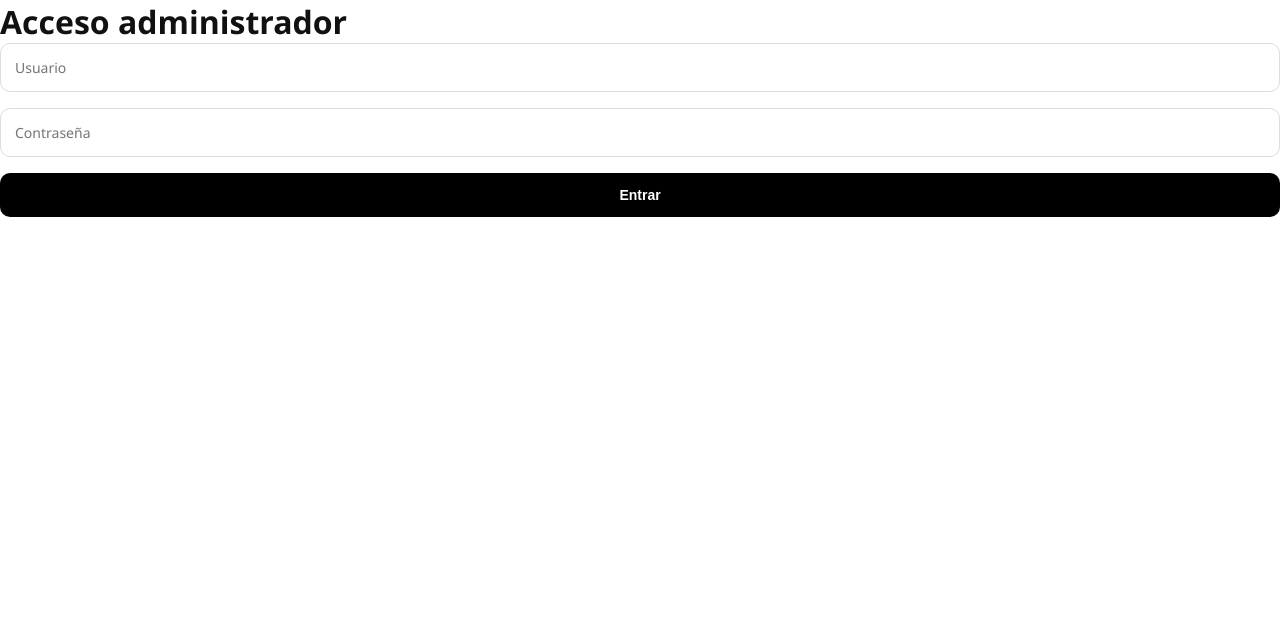
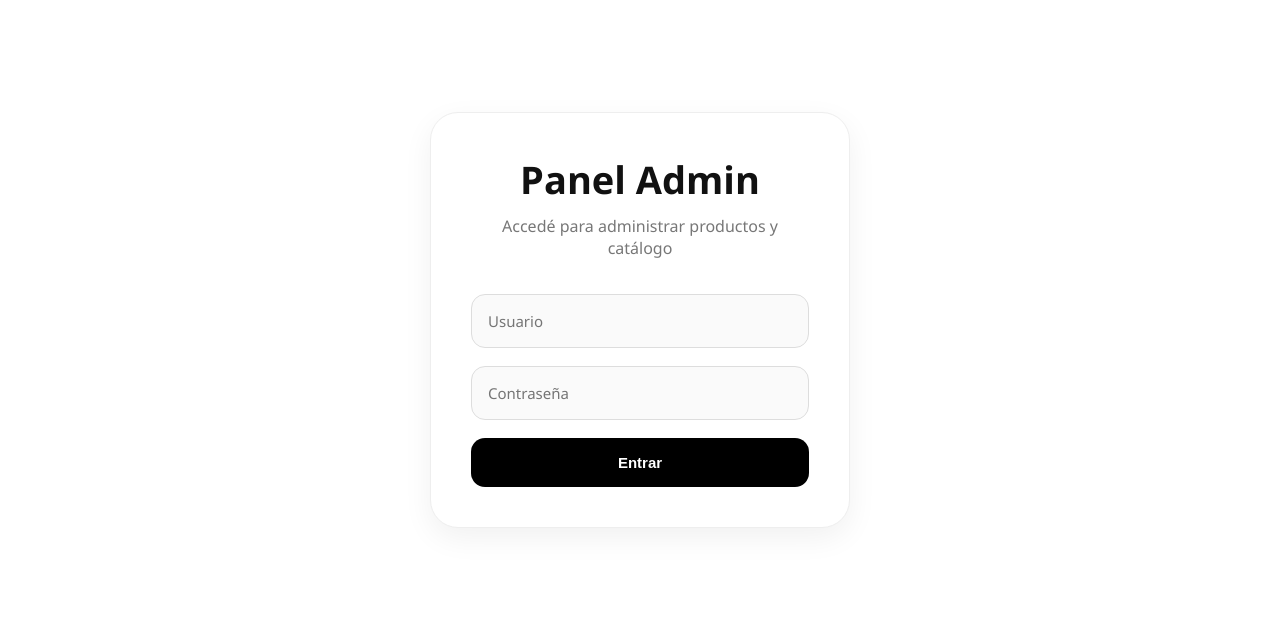
Before and after one commit to TotiManuel/Tienda, a Flask app: page /panel-privado in a window 1280 px wide. Shown: the part 67-706 px from the top of the page. Run offline with Flask 3, Linux system fonts and the light colour scheme.

Commit message:
Update css admin

```diff
--- a/static/css/global.css
+++ b/static/css/global.css
@@ -1468,3 +1468,435 @@ hr{
     }
 
 }
+
+/* =========================
+   LOGIN ADMIN
+========================= */
+
+.login-admin{
+    min-height:80vh;
+
+    display:flex;
+    align-items:center;
+    justify-content:center;
+
+    padding:40px 20px;
+}
+
+/* BOX */
+
+.login-box{
+    width:100%;
+    max-width:420px;
+
+    background:white;
+
+    border:1px solid #eee;
+
+    border-radius:28px;
+
+    padding:40px;
+
+    box-shadow:
+    0 10px 30px rgba(0,0,0,.06);
+}
+
+/* TITULO */
+
+.login-box h1{
+    font-size:38px;
+
+    text-align:center;
+
+    margin-bottom:10px;
+}
+
+.login-box p{
+    text-align:center;
+
+    color:#777;
+
+    margin-bottom:35px;
+}
+
+/* FORM */
+
+.login-form{
+    display:flex;
+    flex-direction:column;
+
+    gap:18px;
+}
+
+/* INPUT */
+
+.login-form input{
+    width:100%;
+
+    padding:16px;
+
+    border-radius:14px;
+
+    border:1px solid #ddd;
+
+    background:#fafafa;
+
+    font-size:15px;
+
+    transition:.3s;
+}
+
+.login-form input:focus{
+    background:white;
+
+    border-color:black;
+
+    box-shadow:
+    0 0 0 4px rgba(0,0,0,.06);
+}
+
+/* BOTON */
+
+.login-form button{
+    border:none;
+
+    background:black;
+    color:white;
+
+    padding:16px;
+
+    border-radius:14px;
+
+    font-size:15px;
+    font-weight:700;
+
+    cursor:pointer;
+
+    transition:.3s;
+}
+
+.login-form button:hover{
+    transform:translateY(-2px);
+
+    background:#1d1d1d;
+}
+
+/* =========================
+   ADMIN
+========================= */
+
+.admin-container{
+    max-width:1400px;
+
+    margin:auto;
+
+    padding:50px 20px;
+}
+
+/* =========================
+   HEADER
+========================= */
+
+.admin-header{
+    display:flex;
+    justify-content:space-between;
+    align-items:center;
+
+    margin-bottom:40px;
+}
+
+.admin-title{
+    font-size:46px;
+}
+
+/* LOGOUT */
+
+.logout-btn{
+    background:black;
+    color:white;
+
+    text-decoration:none;
+
+    padding:14px 20px;
+
+    border-radius:14px;
+
+    font-size:14px;
+    font-weight:600;
+
+    transition:.3s;
+}
+
+.logout-btn:hover{
+    transform:translateY(-2px);
+}
+
+/* =========================
+   FORM BOX
+========================= */
+
+.admin-form-container{
+    background:white;
+
+    border:1px solid #eee;
+
+    border-radius:28px;
+
+    padding:35px;
+
+    margin-bottom:50px;
+
+    box-shadow:
+    0 5px 20px rgba(0,0,0,.05);
+}
+
+/* TITULO */
+
+.form-title{
+    font-size:32px;
+
+    margin-bottom:30px;
+}
+
+/* FORM */
+
+.admin-form{
+    display:grid;
+
+    grid-template-columns:
+    repeat(2, 1fr);
+
+    gap:22px;
+}
+
+/* INPUT GROUP */
+
+.input-group{
+    display:flex;
+    flex-direction:column;
+
+    gap:10px;
+}
+
+/* LABEL */
+
+.input-label{
+    font-size:14px;
+    font-weight:600;
+}
+
+/* INPUT */
+
+.admin-input{
+    width:100%;
+
+    padding:16px;
+
+    border-radius:14px;
+
+    border:1px solid #ddd;
+
+    background:#fafafa;
+
+    font-size:15px;
+
+    transition:.3s;
+}
+
+.admin-input:focus{
+    background:white;
+
+    border-color:black;
+
+    box-shadow:
+    0 0 0 4px rgba(0,0,0,.06);
+}
+
+/* BOTON CREAR */
+
+.crear-btn{
+    grid-column:span 2;
+
+    border:none;
+
+    background:black;
+    color:white;
+
+    padding:18px;
+
+    border-radius:16px;
+
+    font-size:15px;
+    font-weight:700;
+
+    cursor:pointer;
+
+    transition:.3s;
+}
+
+.crear-btn:hover{
+    transform:translateY(-2px);
+}
+
+/* =========================
+   PRODUCTOS
+========================= */
+
+.productos-admin{
+    display:grid;
+
+    grid-template-columns:
+    repeat(3, 1fr);
+
+    gap:24px;
+}
+
+/* CARD */
+
+.producto-card{
+    background:white;
+
+    border:1px solid #eee;
+
+    border-radius:24px;
+
+    overflow:hidden;
+
+    transition:.3s;
+
+    box-shadow:
+    0 5px 20px rgba(0,0,0,.05);
+}
+
+.producto-card:hover{
+    transform:translateY(-5px);
+
+    box-shadow:
+    0 15px 35px rgba(0,0,0,.10);
+}
+
+/* IMG */
+
+.producto-img{
+    width:100%;
+    height:320px;
+
+    object-fit:cover;
+}
+
+/* INFO */
+
+.producto-info{
+    padding:22px;
+}
+
+.producto-nombre{
+    font-size:22px;
+
+    margin-bottom:10px;
+}
+
+.producto-precio{
+    font-size:24px;
+    font-weight:700;
+
+    margin-bottom:10px;
+}
+
+.producto-coleccion{
+    color:#666;
+}
+
+/* BOTONES */
+
+.producto-botones{
+    display:flex;
+
+    gap:12px;
+
+    padding:0 22px 22px;
+}
+
+/* BOTON */
+
+.editar-btn,
+.eliminar-btn{
+    flex:1;
+
+    text-align:center;
+
+    text-decoration:none;
+
+    padding:14px;
+
+    border-radius:12px;
+
+    font-size:14px;
+    font-weight:600;
+
+    transition:.3s;
+}
+
+/* EDITAR */
+
+.editar-btn{
+    background:black;
+    color:white;
+}
+
+/* ELIMINAR */
+
+.eliminar-btn{
+    background:#f5f5f5;
+    color:black;
+}
+
+.editar-btn:hover,
+.eliminar-btn:hover{
+    transform:translateY(-2px);
+}
+
+/* =========================
+   RESPONSIVE
+========================= */
+
+@media(max-width:1100px){
+
+    .productos-admin{
+        grid-template-columns:
+        repeat(2, 1fr);
+    }
+
+}
+
+@media(max-width:800px){
+
+    .admin-form{
+        grid-template-columns:1fr;
+    }
+
+    .crear-btn{
+        grid-column:span 1;
+    }
+
+    .productos-admin{
+        grid-template-columns:1fr;
+    }
+
+}
+
+@media(max-width:700px){
+
+    .admin-header{
+        flex-direction:column;
+
+        gap:20px;
+
+        align-items:flex-start;
+    }
+
+    .admin-title{
+        font-size:36px;
+    }
+
+}
--- a/templates/login.html
+++ b/templates/login.html
@@ -1,12 +1,25 @@
 {% extends 'base.html' %}
+
 {% block titulo %}
 MORTAL
 {% endblock %}
+
 {% block contenido %}
 
-<h1>Acceso administrador</h1>
+<section class="login-admin">
 
-<form method="POST">
+    <div class="login-box">
+
+        <h1>Panel Admin</h1>
+
+        <p>
+            Accedé para administrar productos y catálogo
+        </p>
+
+        <form
+            method="POST"
+            class="login-form"
+        >
 
             <input
                 type="text"
@@ -28,4 +41,8 @@ MORTAL
 
         </form>
 
+    </div>
+
+</section>
+
 {% endblock %}
```
Lines whose indentation alone changed are shown as unchanged.
